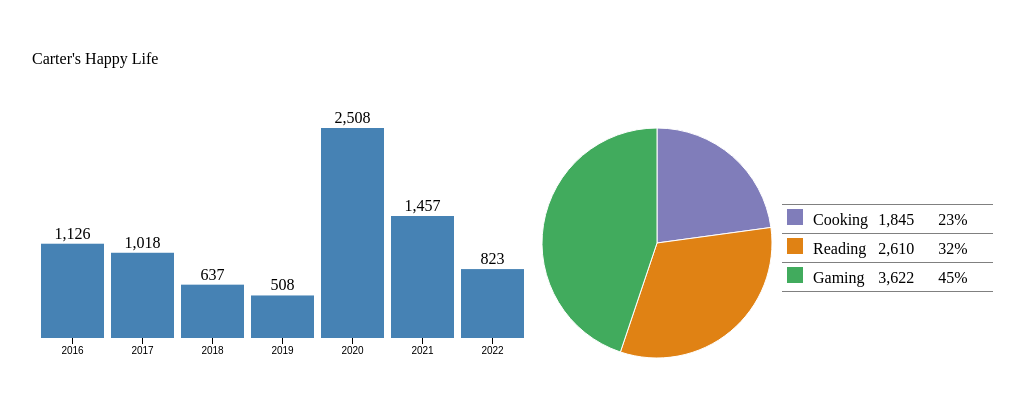
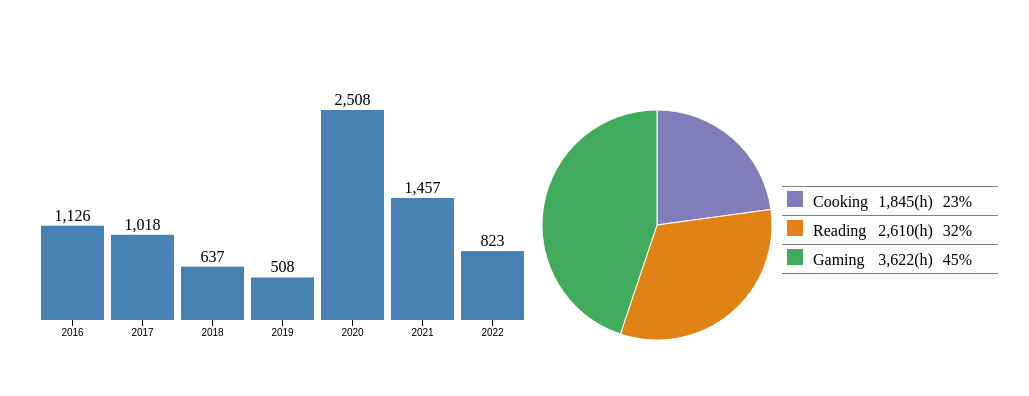
Before and after one commit to Littlegreen8/LeisureTime, a plain HTML site: page index.html in a window 1280 px wide. Shown: the whole page, without its empty margins (78-1107 px from the left). Drawn offline with nearby package versions, Linux system fonts and the light colour scheme.

Commit message:
Add files via upload

```diff
--- a/index.html
+++ b/index.html
@@ -37,7 +37,6 @@ rect:hover {  fill:blue; }
 
 </style>
 <body>
-  Carter's Happy Life
 <div id='dashboard'>
 </div>
 <script src="https://cdnjs.cloudflare.com/ajax/libs/d3/3.5.6/d3.min.js"></script>
@@ -201,7 +200,7 @@ function dashboard(id, fData){
 
         // create the third column for each segment.
         tr.append("td").attr("class",'legendFreq')
-            .text(function(d){ return d3.format(",")(d.freq);});
+            .text(function(d){ return d3.format(",")(d.freq)+"(h)";});
 
         // create the fourth column for each segment.
         tr.append("td").attr("class",'legendPerc')
```
